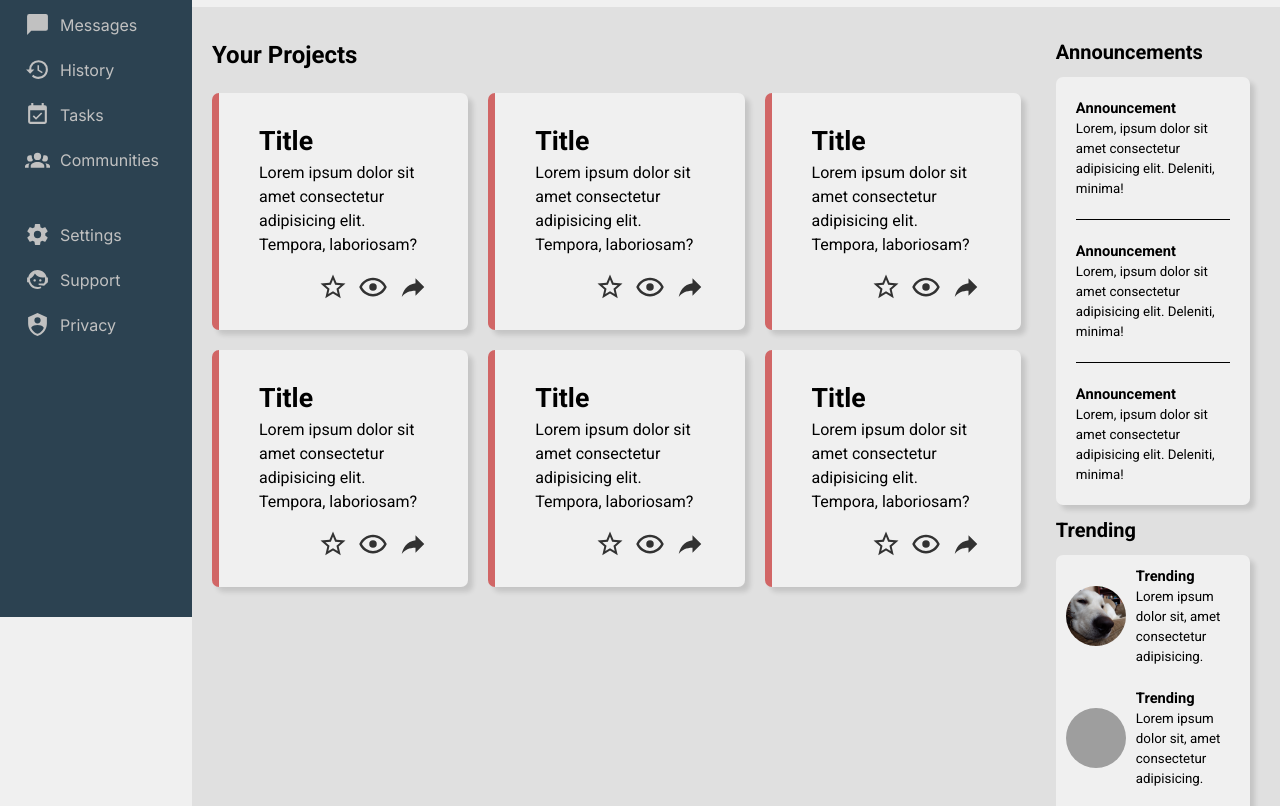
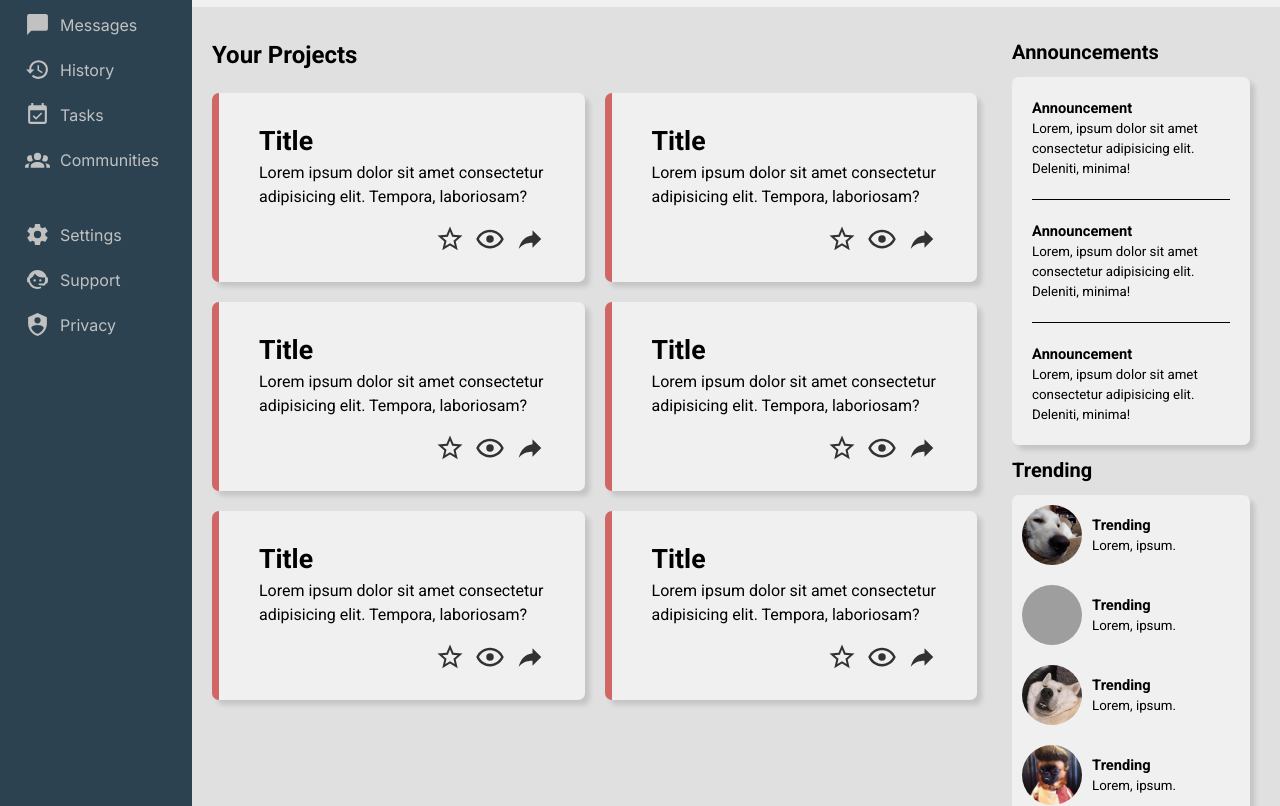
Before and after one commit to Ivan3342/admin-dashboard, a plain HTML site: page index.html in a window 1280 px wide. Shown: the part 183-989 px from the top of the page. Drawn offline with Linux system fonts and the light colour scheme; grey boxes are pictures that could not be loaded.

Commit message:
finished project

```diff
--- a/index.html
+++ b/index.html
@@ -145,28 +145,28 @@
                                 <img src="assets/kinda_random_dog_pic_by_joel259_dfmcjlw-fullview.jpg" alt="Trending Icon" class="trending-icon">
                                 <div class="trending-content">
                                     <h1 class="trending-title">Trending</h1>
-                                    <p class="trending-text">Lorem ipsum dolor sit, amet consectetur adipisicing.</p>
+                                    <p class="trending-text">Lorem, ipsum.</p>
                                 </div>
                             </div>
                             <div class="trending">
                                 <img src="assets/zwfggeplutf61.jpg" alt="Trending Icon" class="trending-icon">
                                 <div class="trending-content">
                                     <h1 class="trending-title">Trending</h1>
-                                    <p class="trending-text">Lorem ipsum dolor sit, amet consectetur adipisicing.</p>
+                                    <p class="trending-text">Lorem, ipsum.</p>
                                 </div>
                             </div>
                             <div class="trending">
                                 <img src="assets/bbtgfcqauiv61.webp" alt="Trending Icon" class="trending-icon">
                                 <div class="trending-content">
                                     <h1 class="trending-title">Trending</h1>
-                                    <p class="trending-text">Lorem ipsum dolor sit, amet consectetur adipisicing.</p>
+                                    <p class="trending-text">Lorem, ipsum.</p>
                                 </div>
                             </div>
                             <div class="trending">
                                 <img src="assets/7a9e391d873b77659d7fc730f9745669.jpg" alt="Trending Icon" class="trending-icon">
                                 <div class="trending-content">
                                     <h1 class="trending-title">Trending</h1>
-                                    <p class="trending-text">Lorem ipsum dolor sit, amet consectetur adipisicing.</p>
+                                    <p class="trending-text">Lorem, ipsum.</p>
                                 </div>
                             </div>
                         </div>
--- a/style.css
+++ b/style.css
@@ -30,7 +30,7 @@ body {
 
 .side-bar {
     width: 15vw;
-    height: 100vh;
+    height:inherit;
     background-color: var(--charcoal);
     display: flex;
     flex-direction: column;
@@ -177,10 +177,10 @@ body {
 .main-content {
     background-color: var(--platinum);
     width: 100%;
-    height: 79.11%;
+    height: inherit;
     padding: 10px 20px;
-    display: flex;
-    flex-direction: row;
+    display: grid;
+    grid-template-columns: 73% 27%;
 }
 
 .project-wrapper {
@@ -190,9 +190,10 @@ body {
 
 .projects {
     display: grid;
-    grid-template-columns: auto auto auto;
+    grid-template-columns: auto auto;
     gap: 20px;
     margin: 20px 0px;
+    height:max-content;
 }
 
 .project {
@@ -290,7 +291,7 @@ body {
     padding: 10px;
     display: flex;
     align-items: center;
-    justify-content: center;
+    justify-content: left;
     gap: 10px;
 }
 
```
